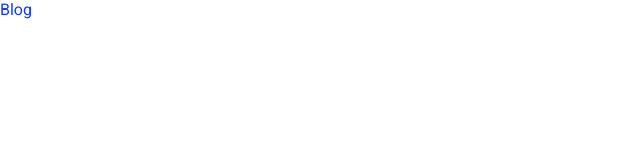
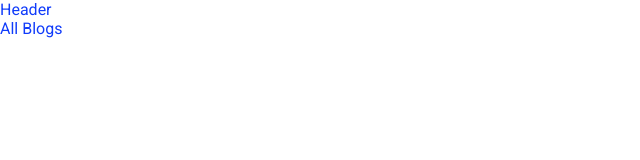
Before and after one commit to nionka/blog, a React (Create React App) app: page / in a window 1280 px wide. Shown: the top 160 px of the page, without its empty margins (0-640 px from the left). Built offline with nearby package versions, Linux system fonts and the light colour scheme.

Commit message:
added structure

```diff
--- a/package.json
+++ b/package.json
@@ -10,9 +10,12 @@
     "@types/node": "^12.0.0",
     "@types/react": "^17.0.0",
     "@types/react-dom": "^17.0.0",
+    "@types/react-router-dom": "^5.3.0",
     "node-sass": "^4.14",
     "react": "^17.0.2",
     "react-dom": "^17.0.2",
+    "react-router": "^5.2.1",
+    "react-router-dom": "^5.3.0",
     "react-scripts": "4.0.3",
     "typescript": "^4.1.2",
     "web-vitals": "^1.0.1"
--- a/src/App.tsx
+++ b/src/App.tsx
@@ -1,9 +1,21 @@
 import React from 'react';
+import { BrowserRouter as Router, Switch, Route } from 'react-router-dom';
 import './app.scss';
+import AllBlogs from './components/allBlogs/AllBlogs';
+import Authorization from './components/auth/Authorization';
+import Registration from './components/auth/Registration';
+import Header from './components/header/Header';
 
 function App() {
   return (
-    <h1>Blog</h1>
+    <Router>
+      <Header />
+      <Switch>
+        <Route path='/authtorization' component={Authorization} />
+        <Route path='/registration' component={Registration} />
+        <Route path='/' component={AllBlogs} />
+      </Switch>
+    </Router>
   );
 }
 
--- /dev/null
+++ b/src/components/allBlogs/AllBlogs.tsx
@@ -0,0 +1,9 @@
+import React from 'react';
+
+function AllBlogs(): JSX.Element {
+  return (
+    <h1>All Blogs</h1>
+  )
+}
+
+export default AllBlogs;
--- /dev/null
+++ b/src/components/auth/Authorization.tsx
@@ -0,0 +1,9 @@
+import React from 'react';
+
+function Authorization(): JSX.Element {
+  return (
+    <h1>Auth</h1>
+  )
+}
+
+export default Authorization;
--- /dev/null
+++ b/src/components/auth/Registration.tsx
@@ -0,0 +1,7 @@
+import React from 'react';
+
+function Registration(): JSX.Element {
+  return <h1>Registr</h1>
+}
+
+export default Registration;
--- /dev/null
+++ b/src/components/header/Header.tsx
@@ -0,0 +1,11 @@
+import * as React from 'react';
+
+function Header(): JSX.Element {
+  return (
+    <h1>
+      Header
+    </h1>
+  )
+}
+
+export default Header;
--- a/src/index.scss
+++ b/src/index.scss
@@ -1,5 +1,15 @@
 @import './styles/reset.scss';
+@import './styles/variables.scss';
 
 body {
   font-family: 'Roboto', sans-serif;
+  min-width: 320px;
+  background-color: $mainColorLight;
+  color: $mainColorDark;
 }
+
+.container {
+  max-width: 1200px + 30px;
+  padding: 0 15px;
+  margin: 0 auto;
+}
--- a/src/styles/variables.scss
+++ b/src/styles/variables.scss
@@ -1 +1,7 @@
+$mobile: '640px';
+$tablet: '960px';
+$desktop: '1280px';
+
 $primary: rgb(17, 60, 250);
+$mainColorLight: white;
+$mainColorDark: black;
```
Also changed, not shown: src/components/header/header.scss (added), 1 other file (tests, documents, lock files or other folders).
